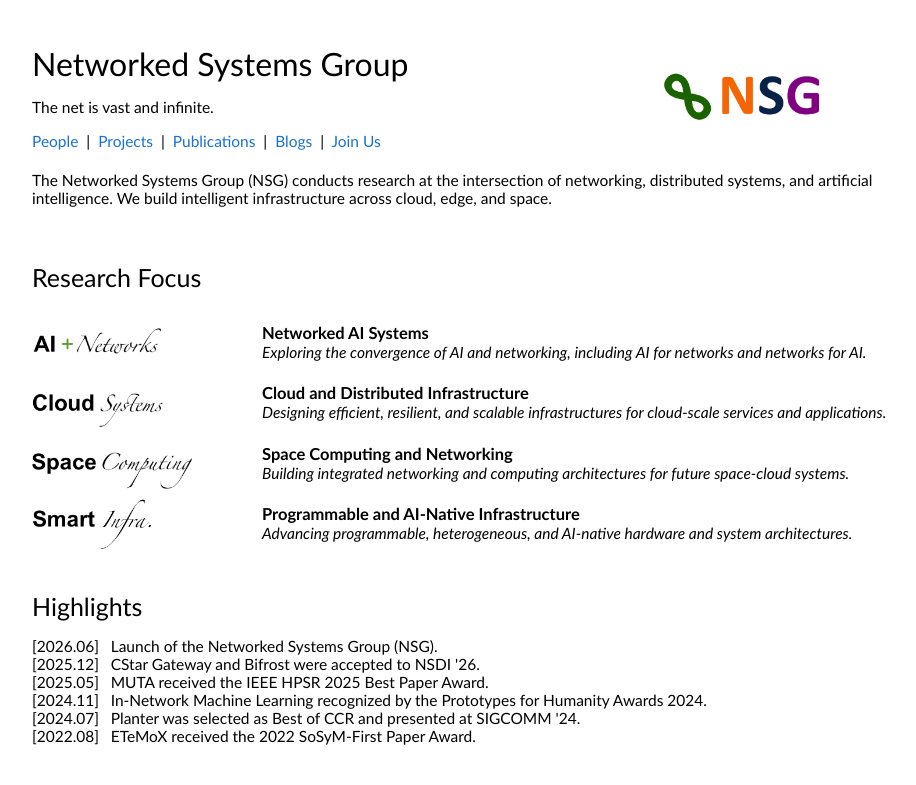
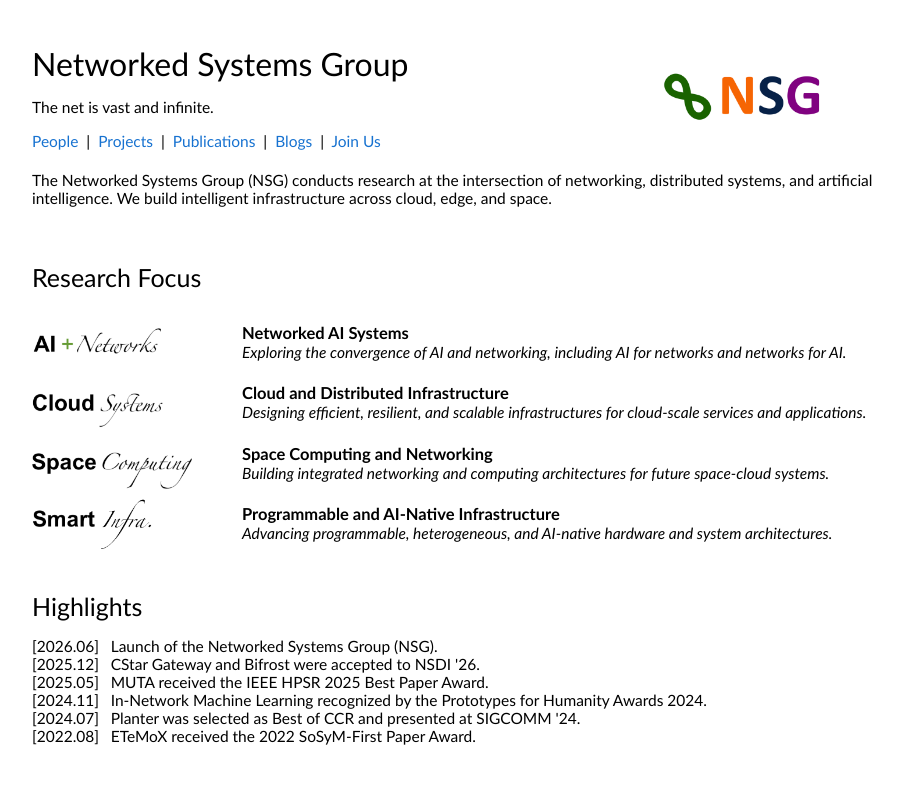
Before and after one commit to networked-systems-group/networked-systems-group.github.io, a plain HTML site: page index.html in a window 1280 px wide. Shown: the top 785 px of the page, without its empty margins (168-1084 px from the left). Drawn offline with Linux system fonts and the light colour scheme.

Commit message:
Update index.html

```diff
--- a/index.html
+++ b/index.html
@@ -101,7 +101,7 @@
               <td style="padding-left:20px;padding-right:20px;width:25%;vertical-align:middle">
                   <img src='images/networked-ai-systems.png' style="width:100%;max-width:160px;height:auto;">
               </td>
-              <td style="padding-left:20px;padding-right:20px;width:75%;vertical-align:middle">
+              <td style="padding-left:0px;padding-right:20px;width:75%;vertical-align:middle">
                   <strong>Networked AI Systems</strong>
                 <br>
                 <em>Exploring the convergence of AI and networking, including AI for networks and networks for AI.</em>
@@ -114,7 +114,7 @@
               <td style="padding-left:20px;padding-right:20px;width:25%;vertical-align:middle">
                   <img src='images/cloud-and-distributed-infrastructure.png' style="width:100%;max-width:160px;height:auto;">
               </td>
-              <td style="padding-left:20px;padding-right:20px;width:75%;vertical-align:middle">
+              <td style="padding-left:0px;padding-right:20px;width:75%;vertical-align:middle">
                   <strong>Cloud and Distributed Infrastructure</strong>
                 <br>
                 <em>Designing efficient, resilient, and scalable infrastructures for cloud-scale services and applications.</em>
@@ -127,7 +127,7 @@
             <td style="padding-left:20px;padding-right:20px;width:25%;vertical-align:middle">
                 <img src='images/space-computing-and-networking.png' style="width:100%;max-width:160px;height:auto;">
             </td>
-            <td style="padding-left:20px;padding-right:20px;width:75%;vertical-align:middle">
+            <td style="padding-left:0px;padding-right:20px;width:75%;vertical-align:middle">
                 <strong>Space Computing and Networking</strong>
               <br>
               <em>Building integrated networking and computing architectures for future space-cloud systems.</em>
@@ -140,7 +140,7 @@
             <td style="padding-left:20px;padding-right:20px;width:25%;vertical-align:middle">
                 <img src='images/programmable-and-ai-native-infrastructure.png' style="width:100%;max-width:160px;height:auto;">
             </td>
-            <td style="padding-left:20px;padding-right:20px;width:75%;vertical-align:middle">
+            <td style="padding-left:0px;padding-right:20px;width:75%;vertical-align:middle">
                 <strong>Programmable and AI-Native Infrastructure</strong>
               <br>
               <em>Advancing programmable, heterogeneous, and AI-native hardware and system architectures. </em>
```
